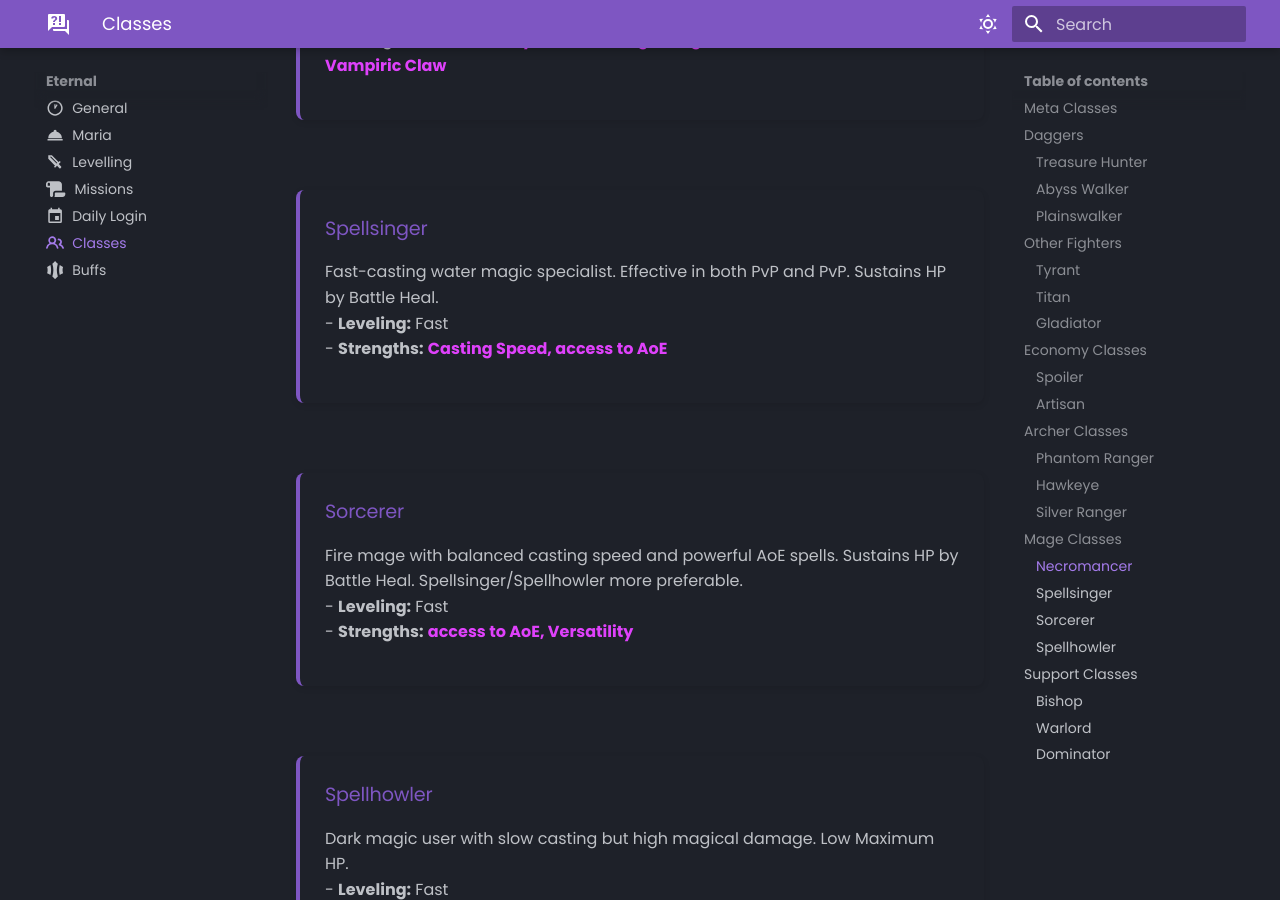
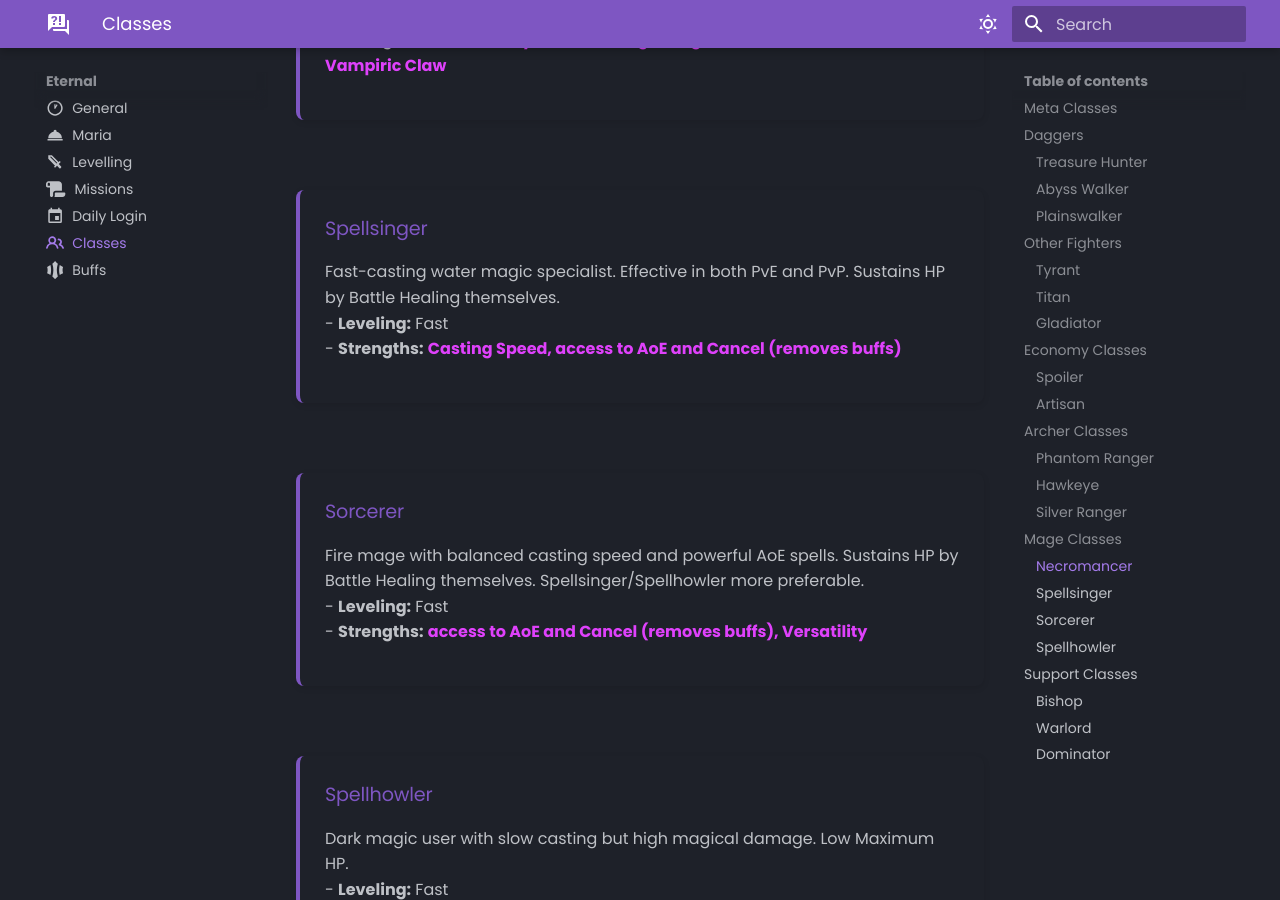
Before and after one commit to tab1-web/faq, an MkDocs documentation site: the page built from docs/eternal/classes.md, in a window 1280 px wide and 900 px high, scrolled down 4756 px. Built offline with MkDocs 1.6.1 and Material for MkDocs 9.7.7, drawn with Linux system fonts in a browser that asks for light colours; some web fonts are replaced.

Commit message:
adjusting

```diff
--- a/docs/eternal/classes.md
+++ b/docs/eternal/classes.md
@@ -212,18 +212,18 @@ Other classes that I haven't mentioned are not here because I think they have ni
 <div class="class-card" markdown>
 
 ### Spellsinger
-  Fast-casting water magic specialist. Effective in both PvP and PvP. Sustains HP by Battle Heal.
+  Fast-casting water magic specialist. Effective in both PvE and PvP. Sustains HP by Battle Healing themselves.
     - **Leveling:** Fast
-    - **Strengths:** <span class="strengths">Casting Speed, access to AoE</span>
+    - **Strengths:** <span class="strengths">Casting Speed, access to AoE and Cancel (removes buffs)</span>
 
 </div>
 
 <div class="class-card" markdown>
 
 ### Sorcerer
-  Fire mage with balanced casting speed and powerful AoE spells. Sustains HP by Battle Heal. Spellsinger/Spellhowler more preferable.
+  Fire mage with balanced casting speed and powerful AoE spells. Sustains HP by Battle Healing themselves. Spellsinger/Spellhowler more preferable.
     - **Leveling:** Fast
-    - **Strengths:** <span class="strengths">access to AoE, Versatility</span>
+    - **Strengths:** <span class="strengths">access to AoE and Cancel (removes buffs), Versatility</span>
 
 </div>
 
```
